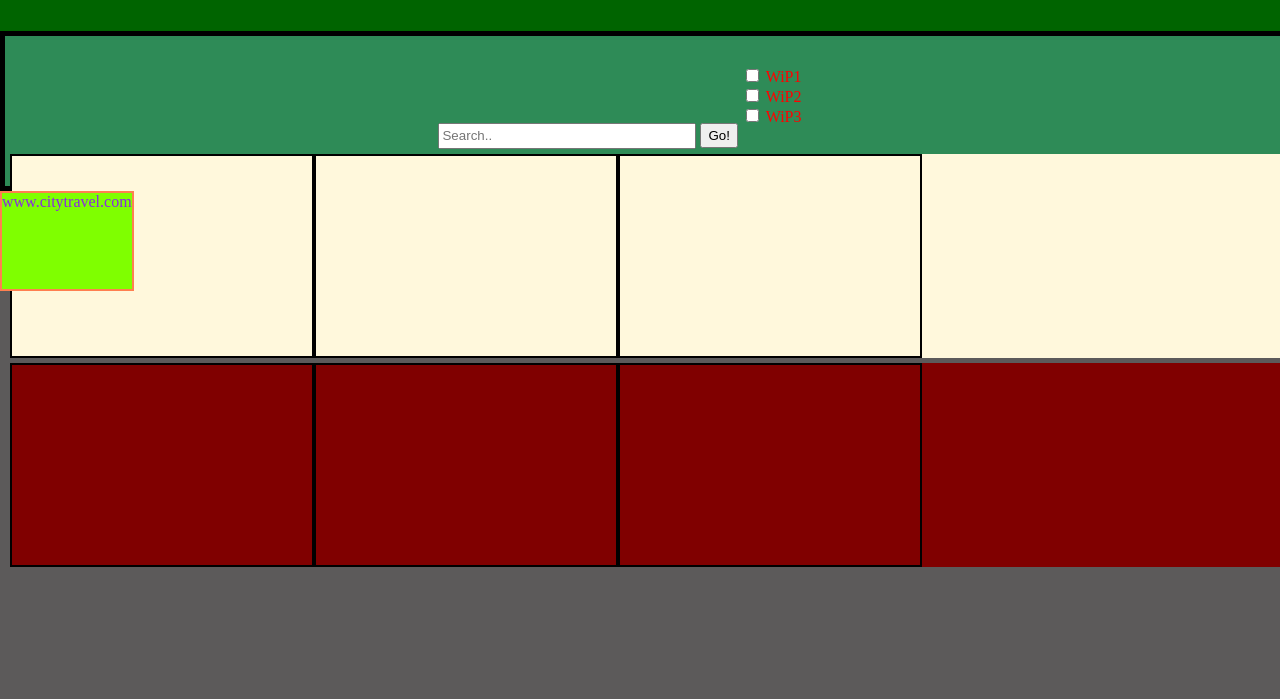
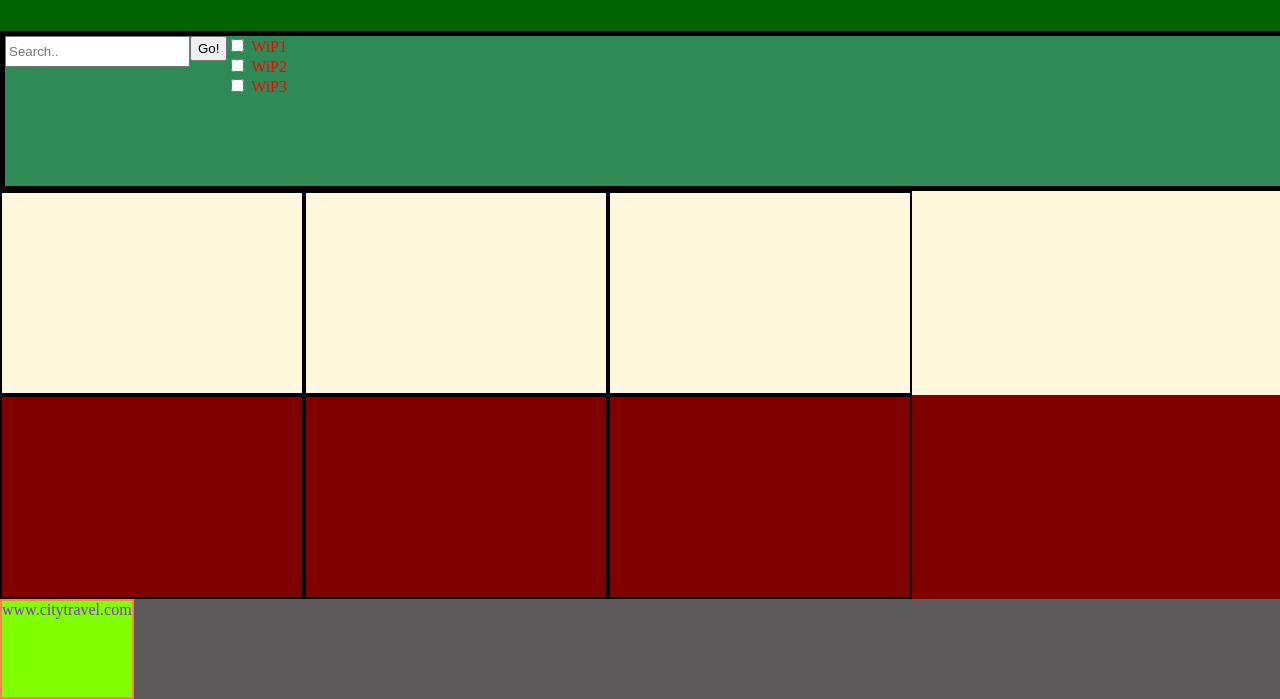
Before and after one commit to Daniel90x/Javascript_Inl-mning2_Daniel-Persson, a plain HTML site: page index.html in a window 1280 px wide. Shown: the part 197-896 px from the top of the page. Before the commit the page ends 800 px from the top, so only its background shows below. Drawn offline with Linux system fonts and the light colour scheme.

Commit message:
css och Html i WiP, bytt till flex

```diff
--- a/MainStyles.CSS
+++ b/MainStyles.CSS
@@ -19,7 +19,11 @@ header {
 
 }
 
+/* /* END OF HEADER  */
+
 .search-container {
+  display: flex;
+  grid-template-columns: repeat(12, 1fr);
   background-color: seagreen;
   text-align: center;
   height: 150px;
@@ -34,9 +38,11 @@ header {
 }
 
 .search-container #search-bar {
+  grid-column: 3 / span 5;
   text-align: left; /* texten dycker upp i vänstra delen av search widnwon */
-  width: 250px;
-  height: 20px;
+  position:sticky;
+  height: 25px;
+
 
 
 
@@ -50,24 +56,28 @@ header {
 
 .search-container #search-button {
   height: 25px;
-
+  grid-column: 5 / span 7;
 
 
 
 }
 
 .s-checkbox {
-  display: inline-block;
+  grid-column: 9 / span 12;
   color: red;
-  padding-top: 30px;
-  padding-right: 50px;
+
 
 }
 
+
+/* ----- SEARCH UP */
+
+
+
 section {
   display: flex;
-  flex-direction: row;
-  margin: 5px;
+  grid-template-columns: repeat(12, 1fr);
+
   justify-content: stretch;
 
 }
@@ -79,6 +89,7 @@ section > div {
 
   width: 300px;
   height: 200px;
+  grid-column: 1 / span 12;
 
 }
 
@@ -103,7 +114,7 @@ section > div {
 
 footer {
   display: flex;
-  flex-direction: row;
+  grid-template-columns: repeat(12, 1fr);
   text-align: center;
   height: 100px;
 
@@ -114,11 +125,12 @@ footer {
 
 }
 
-footer > div {
+.footer-end {
   background-color: chartreuse;
   border-width: 2px;
   border-color:coral;
   border-style: solid;
+  grid-column: 1 / span 12;
 
 
 }
@@ -126,4 +138,5 @@ footer > div {
 footer > div > h10 {
   color: blueviolet;
 
+
 }
--- a/index.html
+++ b/index.html
@@ -31,6 +31,8 @@
                     <input type="checkbox" id="filteralfabeticly" name="filter alfabeticly" value="WiP3">
                     <label for="filteralfabeticly"> WiP3</label><br><br>
                 </div>
+            </div>
+                <div class="Val-section">
                     <section id="s1">
                         <div></div>
                         <div></div>
@@ -41,10 +43,11 @@
                         <div></div>
                         <div></div>
                     </section>
-          </div>
+                </div>
+
     </main>
     <footer>
-        <div>
+        <div class="footer-end">
             <h10>www.citytravel.com</h10>
         </div>
      </footer>
```
